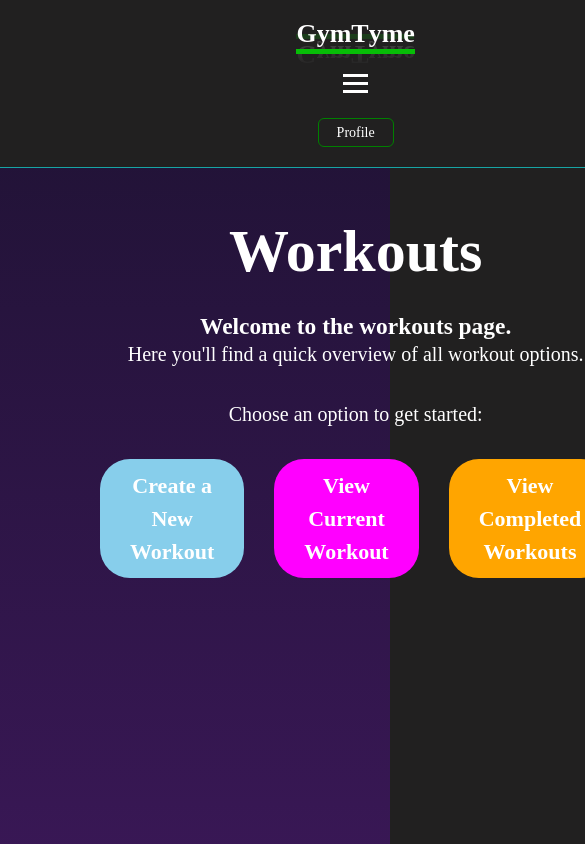
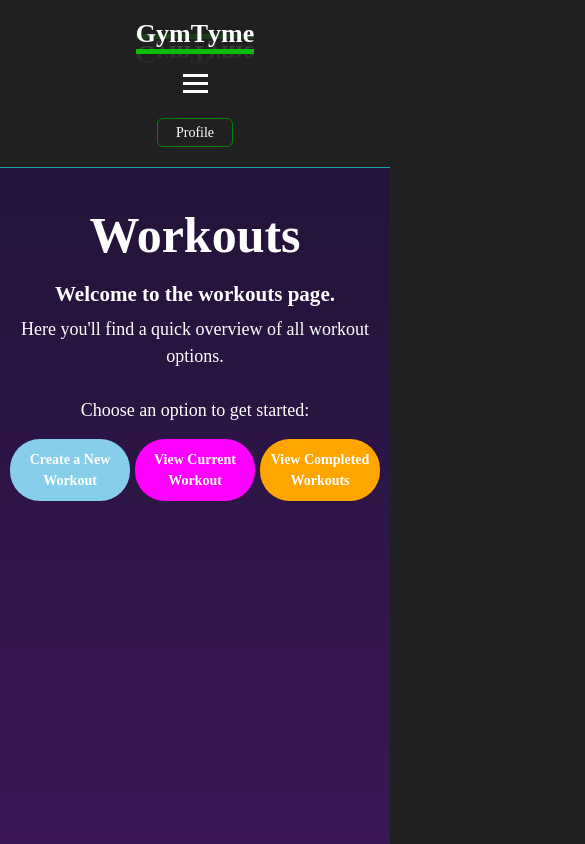
Before and after one commit to Satokii/gymtyme, a React (Vite) app: page /workouts in a window 390 px wide. Shown: the top 844 px of the page, 585 px wide, since content can reach past the window. Built offline with nearby package versions, Linux system fonts and the light colour scheme; a web font is replaced by a local one.

Commit message:
style: add media queries to workout page for smaller screens

```diff
--- a/src/index.css
+++ b/src/index.css
@@ -15,7 +15,6 @@ html {
   text-size-adjust: none;
   scroll-behavior: smooth;
   background-color : #212020;
-
 }
 
 body {
--- a/src/styles/workouts/workouts.css
+++ b/src/styles/workouts/workouts.css
@@ -2,11 +2,12 @@
 .workouts-container {
     min-height: 100vh;
     justify-items: center;
+    text-align: center;
 }
 
 .workouts-content {
     grid-template-rows: repeat(3, auto) 1fr;
-    min-height: 100vh;
+    /* min-height: 100vh; */
     width: 100%;
     padding: 50px 100px;
     justify-items: center;
@@ -27,7 +28,7 @@
 }
 
 .workouts-info-container > h3 {
-    margin-top: 30px;
+    margin: 30px 0 10px;
 }
 
 /* BUTTONS */
@@ -74,3 +75,67 @@
     opacity: 0;
     animation: 1s ease 0.5s forwards fade-in;
 }
+
+/* MEDIA QUERIES */
+@media screen and (max-width: 1024px) {
+    .workouts-content {
+        padding: 50px;
+    }
+    .button-options {
+        gap: 20px;
+        margin-top: 20px;
+    }
+    .button-options button {
+        padding: 10px 20px;
+        font-size: 18px;
+    }
+}
+
+@media screen and (max-width: 768px) {
+    .workouts-content {
+        padding: 40px 30px;
+    }
+    .button-options button {
+        padding: 5px 10px;
+        font-size: 16px;
+    }
+}
+
+@media screen and (max-width: 426px) {
+    .workouts-content {
+        padding: 40px 10px;
+    }
+    .workouts-header {
+        font-size: 50px;
+    }
+    .workouts-info-container {
+        font-size: 18px;
+    }
+    .workouts-info-container > h3 {
+        margin-top: 20px;
+    }
+    .button-options {
+        gap: 5px;
+        margin-top: 15px;
+    }
+    .button-options button {
+        padding: 10px 8px;
+        font-size: 14px;
+    }
+}
+
+@media screen and (max-width: 376px) {
+    .workouts-content {
+        padding: 30px 10px;
+    }
+    .workouts-header {
+        font-size: 40px;
+    }
+    .workouts-info-container {
+        font-size: 16px;
+    }
+    .button-options button {
+        padding: 6px;
+        font-size: 12px;
+    }
+}
```
